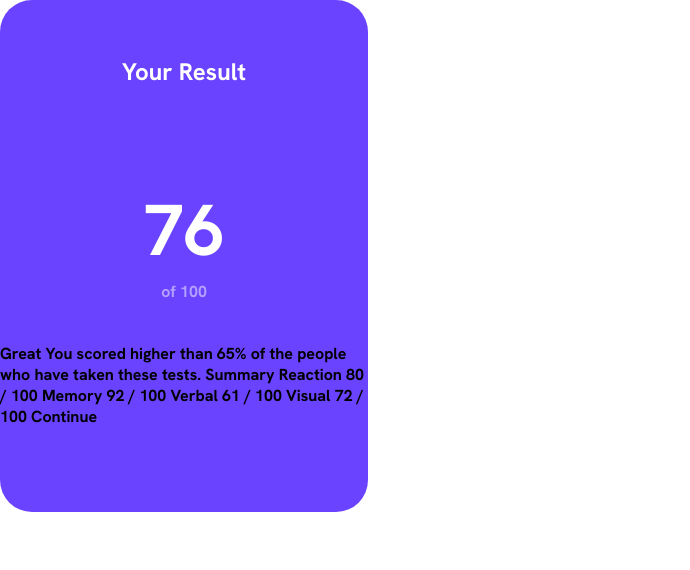
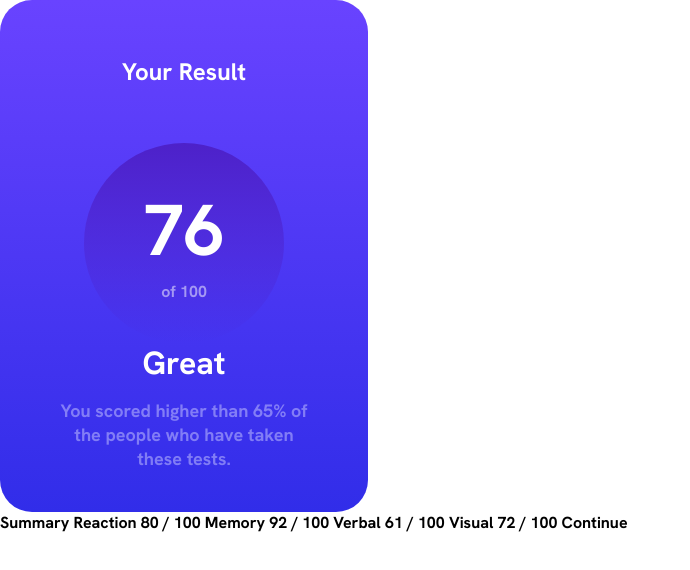
Before and after one commit to JosielLima/results-summary-component, a React (Create React App) app: page / in a window 1280 px wide. Shown: the top 570 px of the page, without its empty margins (0-690 px from the left). Built offline with nearby package versions, Linux system fonts and the light colour scheme.

Commit message:
design - Conclusão de card principal

```diff
--- a/src/App.js
+++ b/src/App.js
@@ -3,6 +3,15 @@ import Card from './components/Card'
 import theme from './theme'
 import { Global, css } from '@emotion/react'
 import { ThemeProvider } from '@emotion/react';
+
+const container = (theme) => css`
+  background: ${theme.colors.white};
+  width:736px;
+  display: grid;
+  template-columns: 1fr 1fr;
+  border-radius: 32px;
+  border: 1px solid red;
+`;
 
 function App() {
   return (
@@ -24,7 +33,17 @@ function App() {
               }
           `}
         />
-        <Card/>
+        <section css={container}>
+          <Card/>
+          <div>
+                Summary
+            Reaction 80 / 100
+            Memory 92 / 100
+            Verbal 61 / 100
+            Visual 72 / 100
+            Continue
+          </div>
+        </section>
       </div>
     </ThemeProvider>
   );
--- a/src/components/Card.jsx
+++ b/src/components/Card.jsx
@@ -3,13 +3,16 @@ import React from 'react';
 import { css } from '@emotion/react';
 import Title from './Title';
 
+const gradientCard = 'linear-gradient( to bottom,rgba(105,67,255,1)  0%,rgba(49,45,233,1) 100% )';
+const gradientCircle = 'linear-gradient( to bottom,rgba(77,33,201,1)  0%,rgba(37,33,201,0) 100% )';
+
 const cardStyle = css`
-  background-color: #6943FF;
+  background: ${gradientCard};
   display: flex;
   flex-direction: column;
   align-items: center;
   border-radius: 32px;
-    height: 512px;
+  height: 512px;
   width: 368px;
 `;
 
@@ -23,6 +26,7 @@ const grade = css`
   width: 200px;
   height: 200px;
   border-radius: 50%;
+  background: ${gradientCircle};
 `;
 
 const note = (theme) => css`
@@ -36,6 +40,28 @@ const total = (theme) => css`
   opacity: 0.5;
 `;
 
+const status = (theme) => css`
+  color: ${theme.colors.white};
+  font-size: 32px;
+  line-height: 40px;
+`;
+
+const containerStatus = css`
+  display: flex;
+  flex-direction: column;
+  align-items: center;
+  gap: 16px;
+  width: 260px;
+`;
+
+const statusSubText = (theme) => css`
+  color: ${theme.colors.lightBlue};
+  opacity: 0.5;
+  font-size: 18px;
+  line-height: 24px;
+  text-align: center;
+`;
+
 const Card = () => {
   return (
     <div css={cardStyle}>
@@ -46,14 +72,10 @@ const Card = () => {
         <div css={note}>76</div>
         <div css={total}>of 100</div>
       </div>
-        Great
-      You scored higher than 65% of the people who have taken these tests.
-      Summary
-      Reaction 80 / 100
-      Memory 92 / 100
-      Verbal 61 / 100
-      Visual 72 / 100
-      Continue
+      <div css={containerStatus}>
+        <div css={status}>Great</div>
+        <div css={statusSubText}>You scored higher than 65% of the people who have taken these tests.</div>
+      </div>
     </div>
   );
 };
--- a/src/theme.js
+++ b/src/theme.js
@@ -1,7 +1,8 @@
 const theme = {
   colors: {
     primary: '#303B59',
-    white: '#fff'
+    white: '#fff',
+    lightBlue: '#CAC9FF'
   }
 }
 
```
